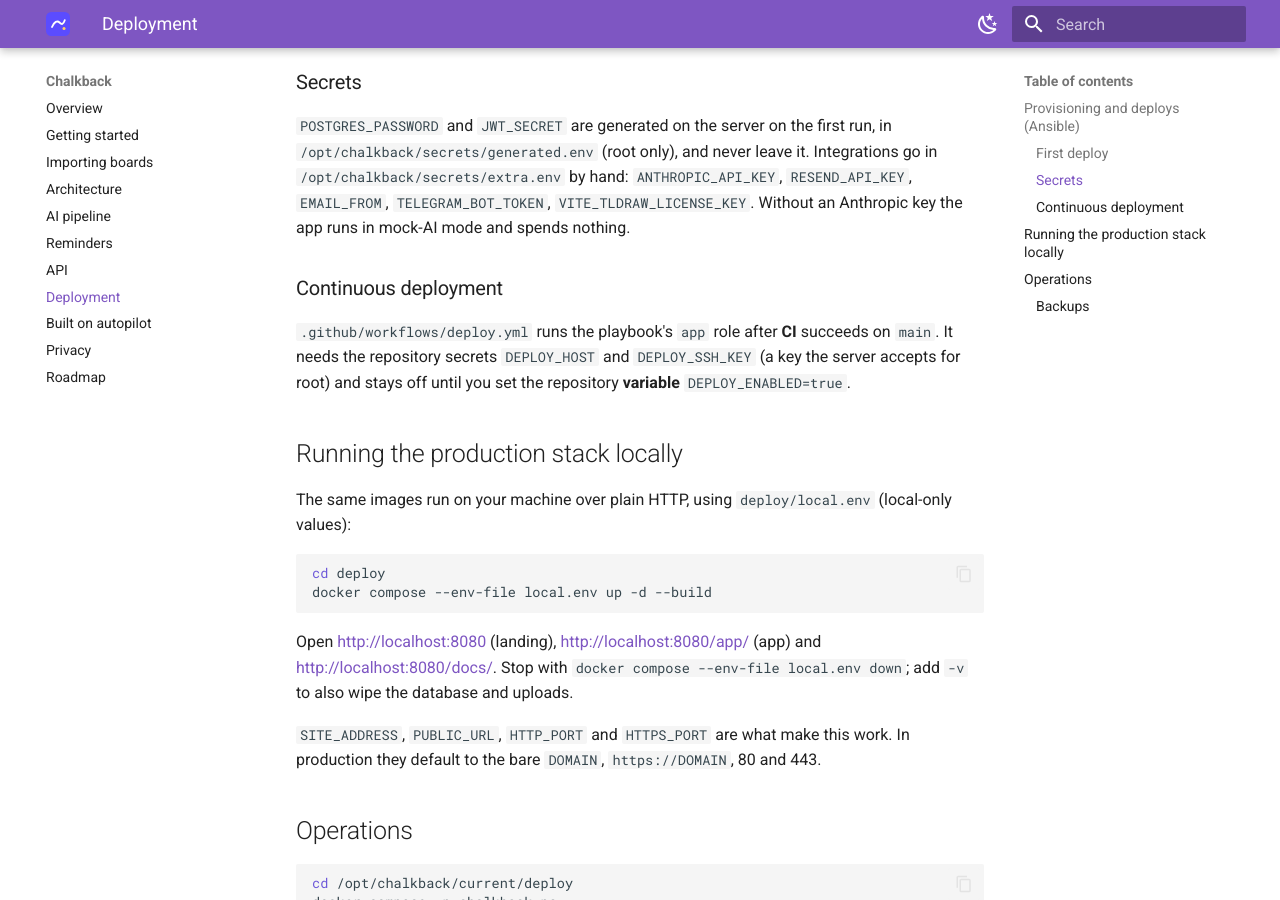
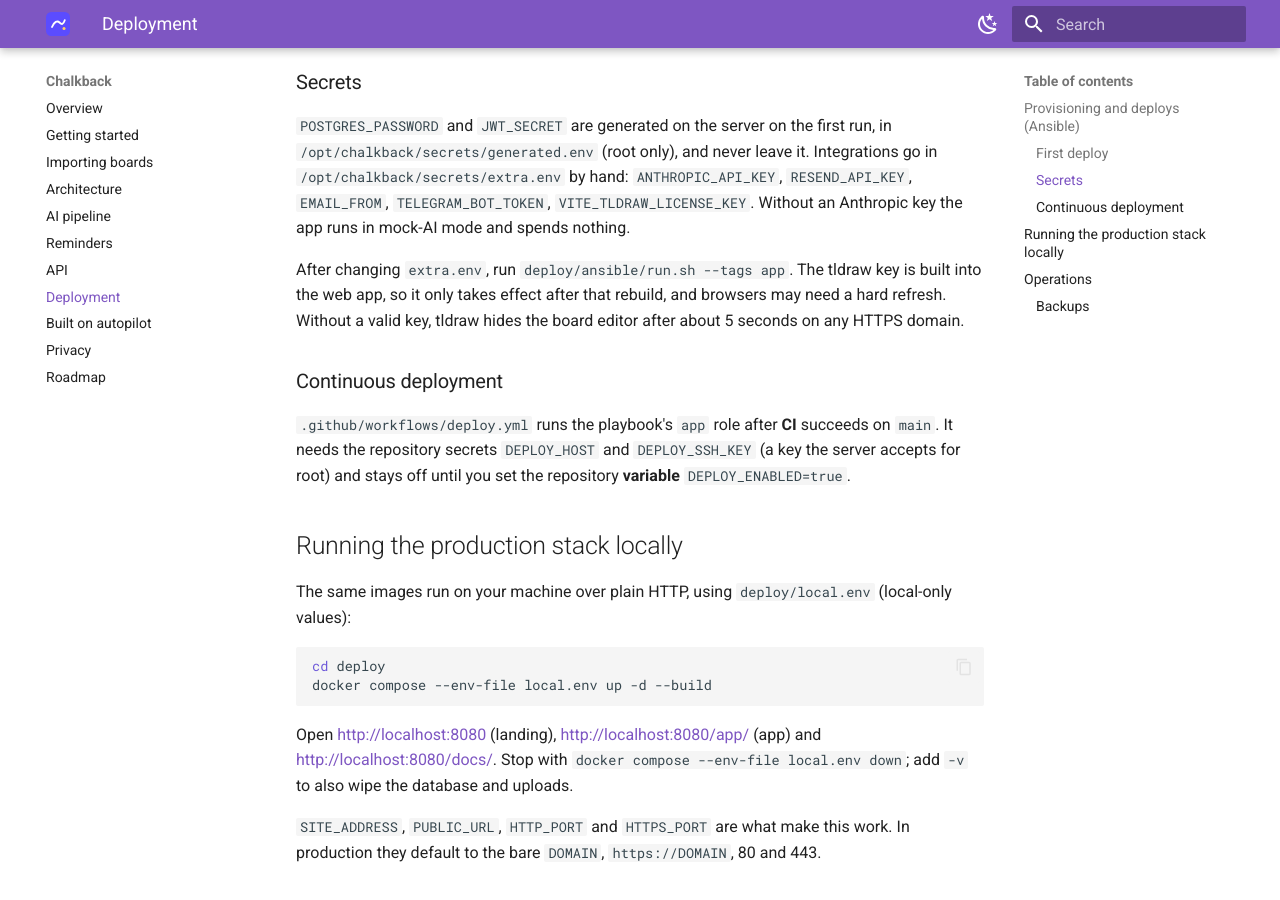
Before and after one commit to Durapix/chalkback, an MkDocs documentation site: the page built from docs/deployment.md, in a window 1280 px wide and 900 px high, scrolled down 1332 px. Built offline with MkDocs 1.6.1 and Material for MkDocs 9.7.7, drawn with Linux system fonts in a browser that asks for light colours.

Commit message:
docs: tldraw evaluation license is live (expires 2027-01-29)
Co-Authored-By: Claude Opus 5.5 <noreply@anthropic.com>

```diff
--- a/docs/deployment.md
+++ b/docs/deployment.md
@@ -46,6 +46,10 @@ Later deploys: `deploy/ansible/run.sh --tags app`.
 `/opt/chalkback/secrets/extra.env` by hand: `ANTHROPIC_API_KEY`, `RESEND_API_KEY`,
 `EMAIL_FROM`, `TELEGRAM_BOT_TOKEN`, `VITE_TLDRAW_LICENSE_KEY`. Without an Anthropic key the app
 runs in mock-AI mode and spends nothing.
+
+After changing `extra.env`, run `deploy/ansible/run.sh --tags app`. The tldraw key is built into
+the web app, so it only takes effect after that rebuild, and browsers may need a hard refresh.
+Without a valid key, tldraw hides the board editor after about 5 seconds on any HTTPS domain.
 
 ### Continuous deployment
 
```
Also changed, not shown: docs/roadmap.md (+2 -1 lines).
